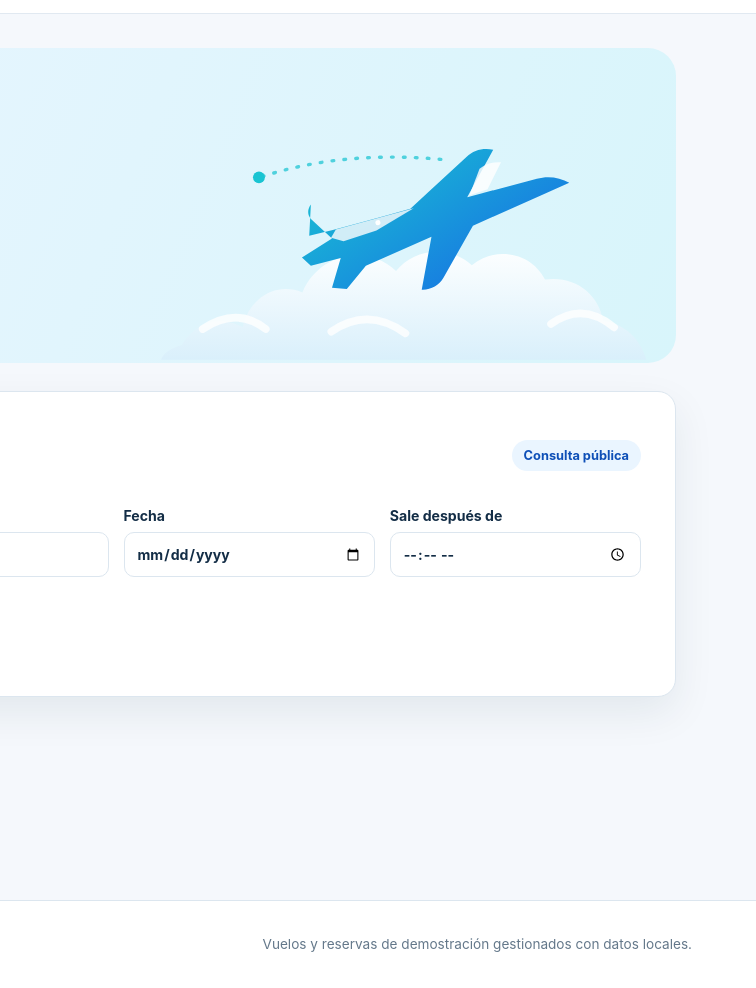
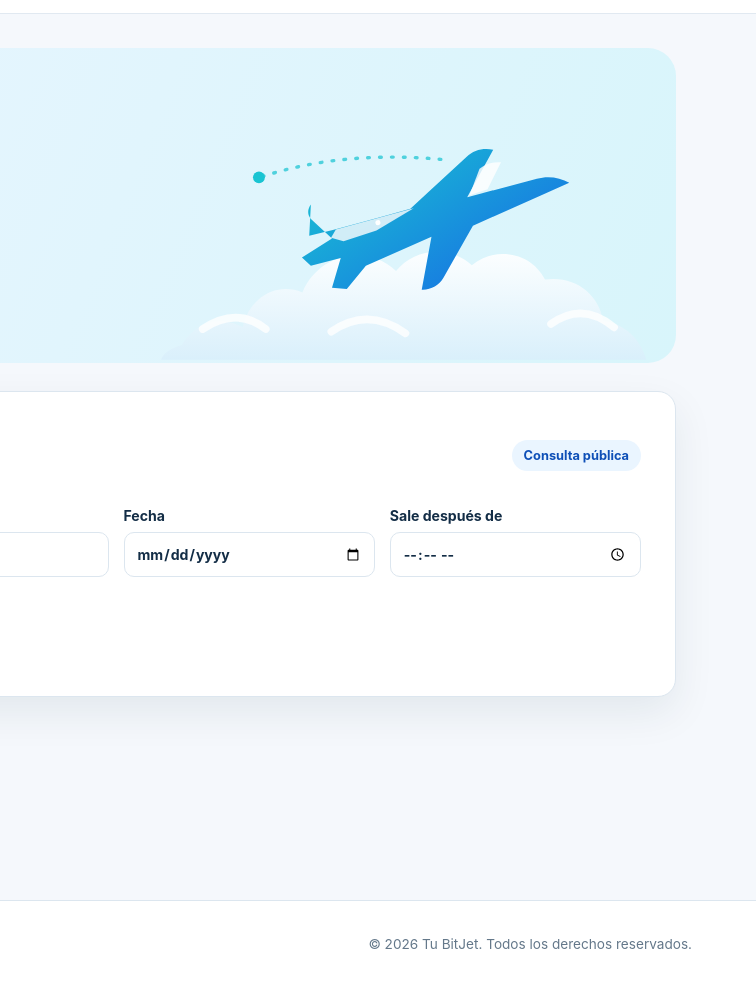
Before and after one commit to Jepuj21/Aeroline, a website: page public/index.html in a window 1280 px wide. Shown: the part 62-1050 px from the top of the page, 524-1280 px from the left. Drawn offline with Linux system fonts and the light colour scheme; no server answers.

Commit message:
Se modificaron los derechos "© 2026 Tu BitJet. Todos los derechos reservados." del footer

```diff
--- a/public/index.html
+++ b/public/index.html
@@ -181,7 +181,7 @@
       <img src="/assets/bitjet-logo.svg" alt="" width="30" height="30">
       <span>bitjet</span>
     </a>
-    <p>Vuelos y reservas de demostración gestionados con datos locales.</p>
+    <p>© 2026 Tu BitJet. Todos los derechos reservados.</p>
   </footer>
 </body>
 </html>
```
